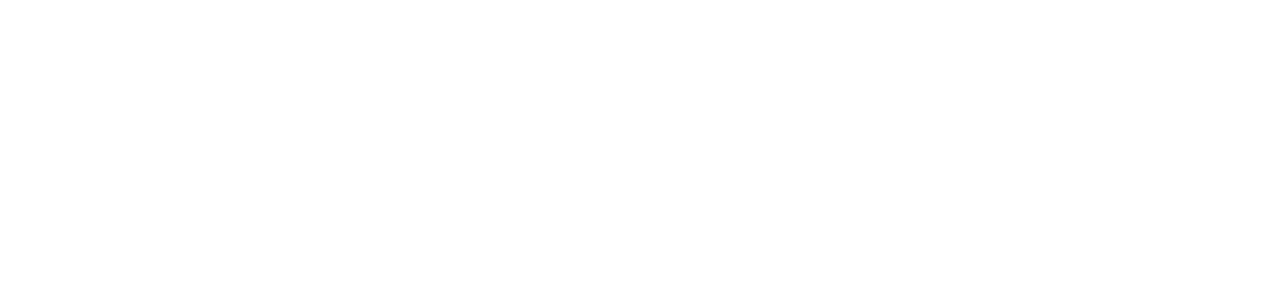
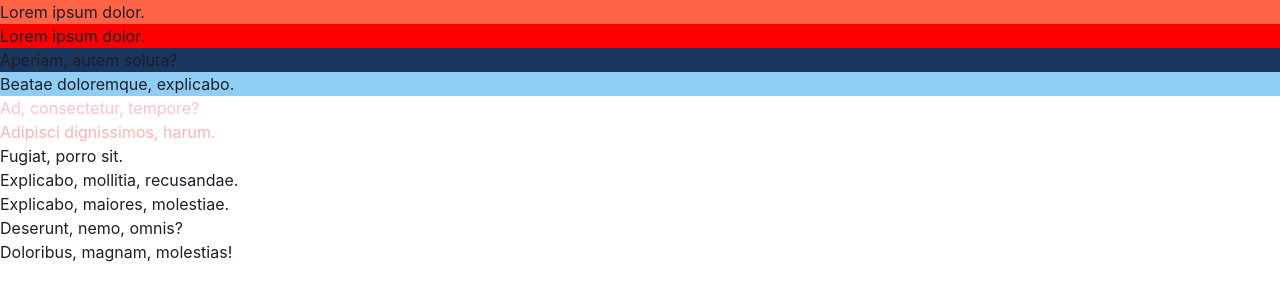
Before and after one commit to AngelosGithub/react231031, a React (Create React App) app: page / in a window 1280 px wide. Shown: the top 300 px of the page. Built offline with nearby package versions, Linux system fonts and the light colour scheme.

Commit message:
231102 Box 컴포넌트, color 프로퍼티 사용

```diff
--- a/src/App.js
+++ b/src/App.js
@@ -1,5 +1,21 @@
+import { Box } from "@chakra-ui/react";
+
 function App() {
-  return <></>;
+  return (
+    <>
+      <Box bgColor="tomato">Lorem ipsum dolor.</Box>
+      <Box bgColor="red">Lorem ipsum dolor.</Box>
+      <Box bgColor="blue.900">Aperiam, autem soluta?</Box>
+      <Box bgColor="blue.200">Beatae doloremque, explicabo.</Box>
+      <Box color="pink">Ad, consectetur, tempore?</Box>
+      <Box color="red.200">Adipisci dignissimos, harum.</Box>
+      <Box>Fugiat, porro sit.</Box>
+      <Box>Explicabo, mollitia, recusandae.</Box>
+      <Box>Explicabo, maiores, molestiae.</Box>
+      <Box>Deserunt, nemo, omnis?</Box>
+      <Box>Doloribus, magnam, molestias!</Box>
+    </>
+  );
 }
 
 export default App;
--- a/src/index.js
+++ b/src/index.js
@@ -1,10 +1,13 @@
-import React from 'react';
-import ReactDOM from 'react-dom/client';
-import App from './App';
+import React from "react";
+import ReactDOM from "react-dom/client";
+import App from "./App";
+import { ChakraProvider } from "@chakra-ui/react";
 
-const root = ReactDOM.createRoot(document.getElementById('root'));
+const root = ReactDOM.createRoot(document.getElementById("root"));
 root.render(
   <React.StrictMode>
-    <App />
-  </React.StrictMode>
+    <ChakraProvider>
+      <App />
+    </ChakraProvider>
+  </React.StrictMode>,
 );
```
